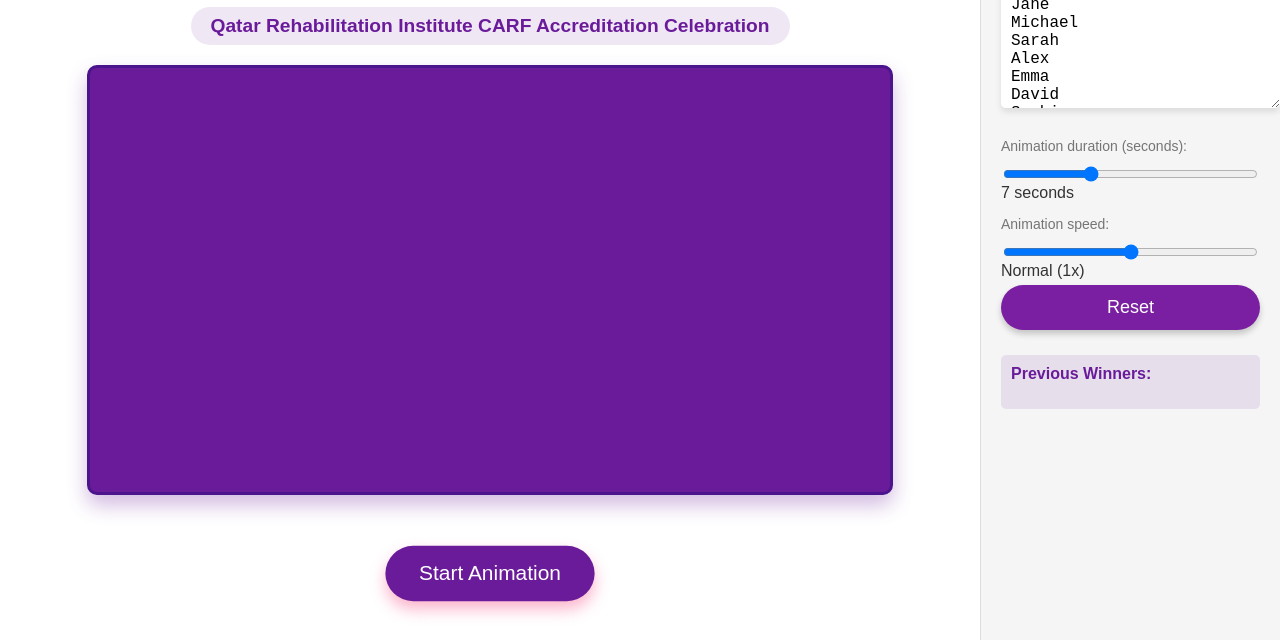
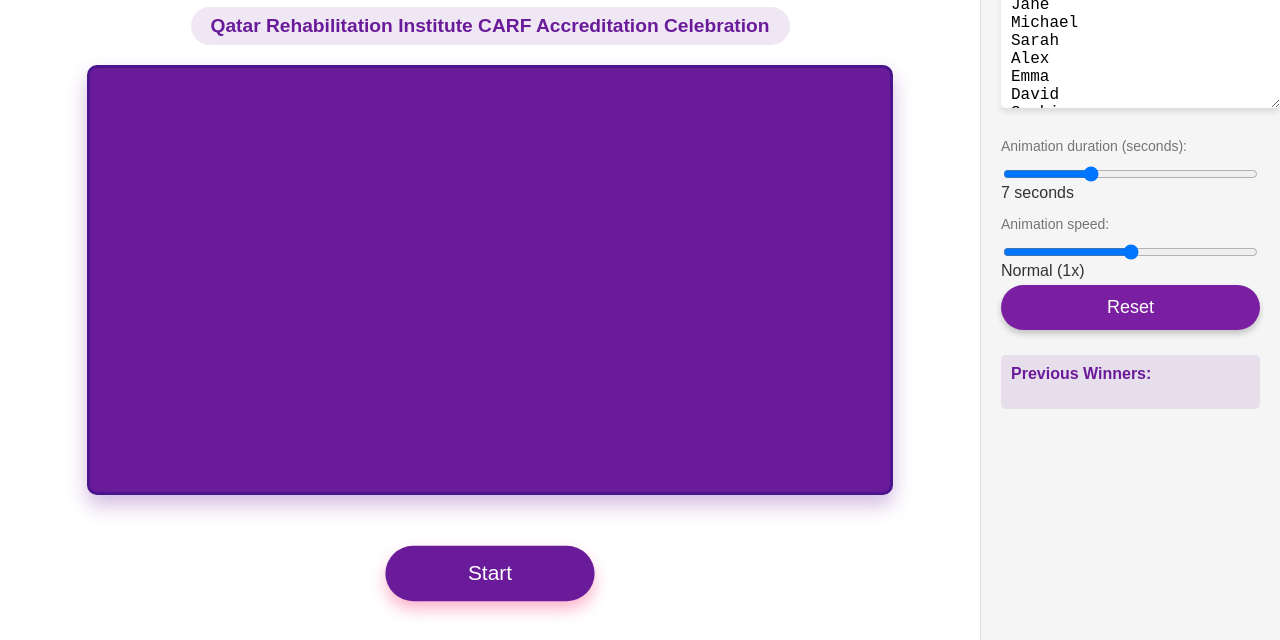
Before and after one commit to JYOTHYMUKESHKUMAR/lucky-draw, a plain HTML site: page index.html in a window 1280 px wide. Shown: the part 160-800 px from the top of the page. Drawn offline with Linux system fonts and the light colour scheme.

Commit message:
start button

```diff
--- a/index.html
+++ b/index.html
@@ -390,7 +390,7 @@
                     <div id="winnerName"></div>
                 </div>
             </div>
-            <button class="btn" id="mainStartBtn">Start Animation</button>
+            <button class="btn" id="mainStartBtn">Start </button>
         </div>
 
         <div class="control-panel" id="controlPanel">
```
